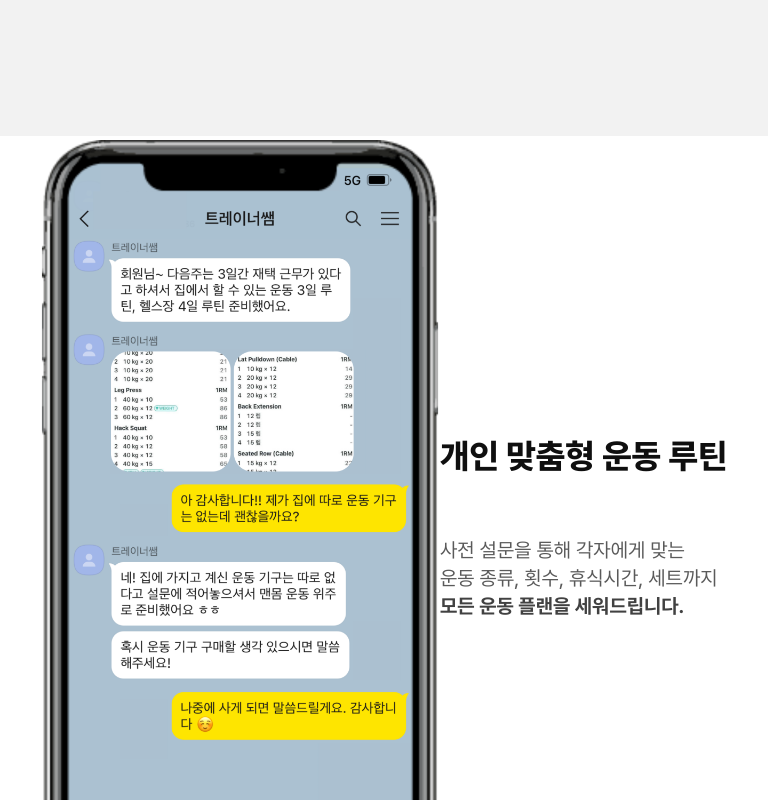
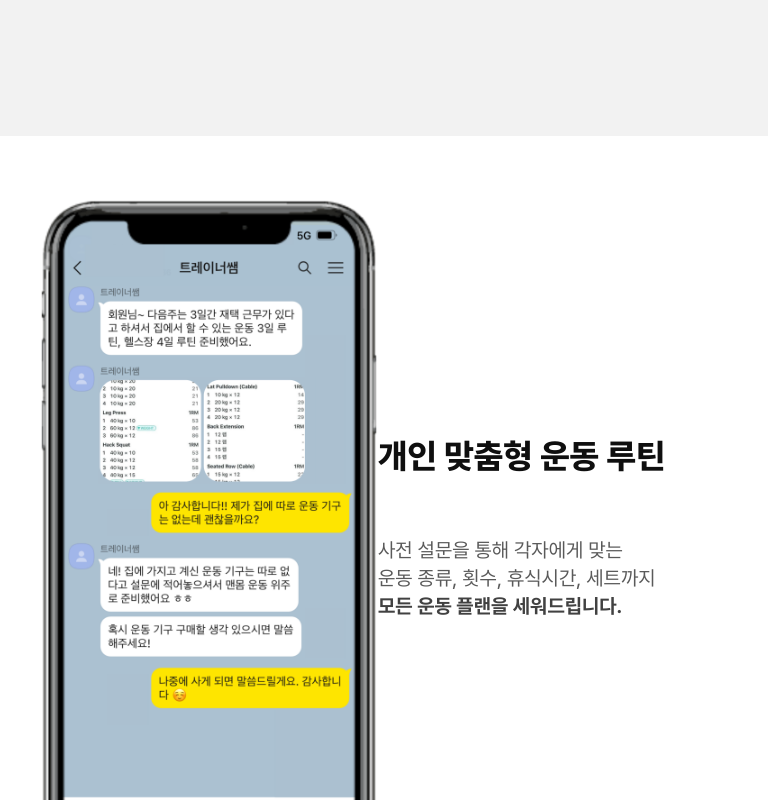
Before and after one commit to hi-story4/dafit_korea, a Next.js app: page / in a window 768 px wide. Shown: the part 8240-9040 px from the top of the page. Built offline with nearby package versions, Linux system fonts and the light colour scheme.

Commit message:
chore:Img width 조절

```diff
--- a/app/globals.css
+++ b/app/globals.css
@@ -307,7 +307,7 @@ li {
   justify-content: center;
 }
 .kakaoImgBox {
-  max-width: 400px;
+  max-width: 350px;
   display: flex;
   justify-content: center;
 }
@@ -642,6 +642,12 @@ h1 {
     margin-left: auto;
     margin-right: 20px;
   }
+  .fifthSectionWrap > .sectionText {
+    width: auto;
+    min-width: 330px;
+    margin-left: auto;
+    margin-right: 20px;
+  }
   .fifthSectionWrap-reverse > .sectionText {
     width: auto;
     min-width: 330px;
```
